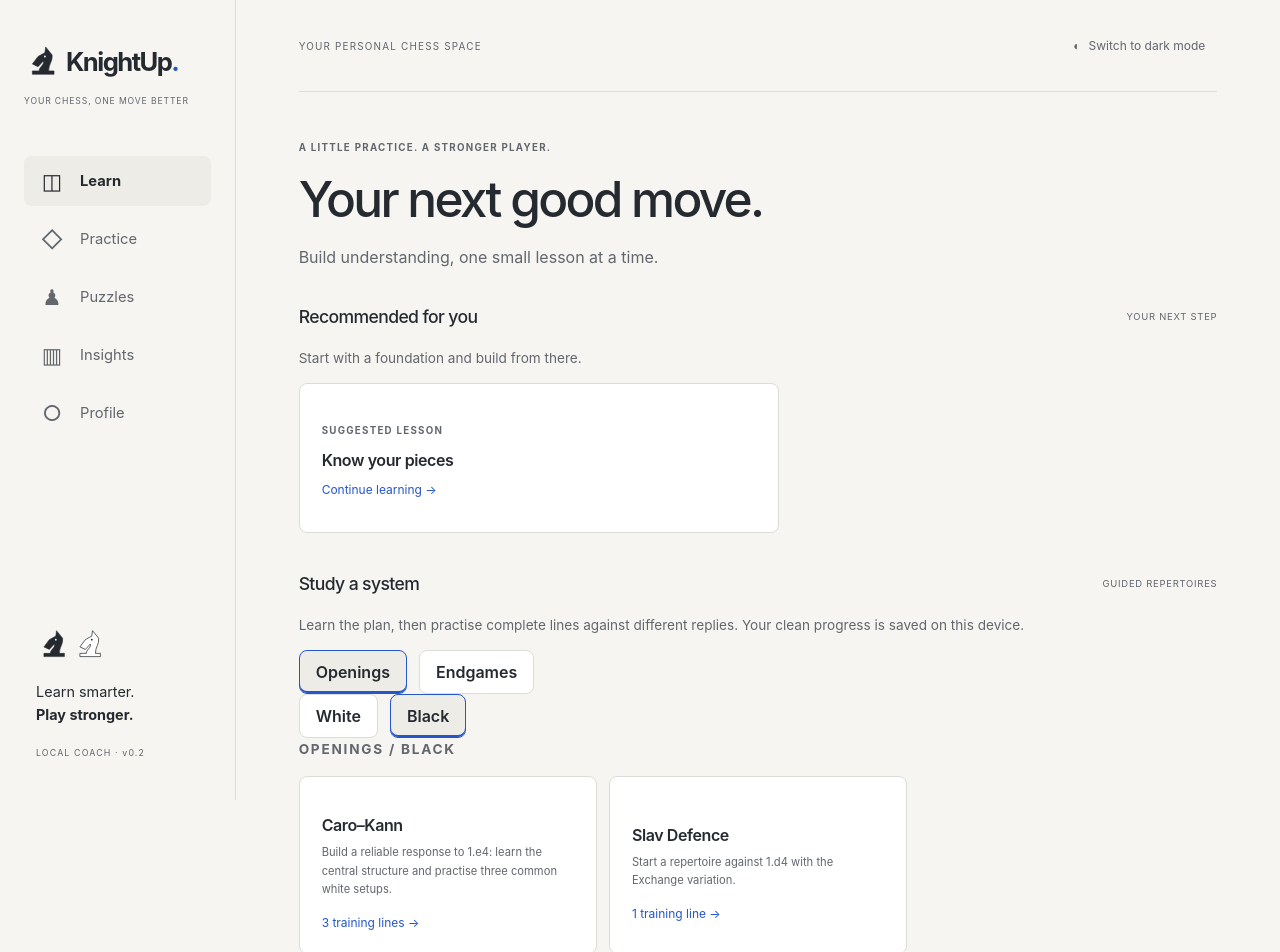
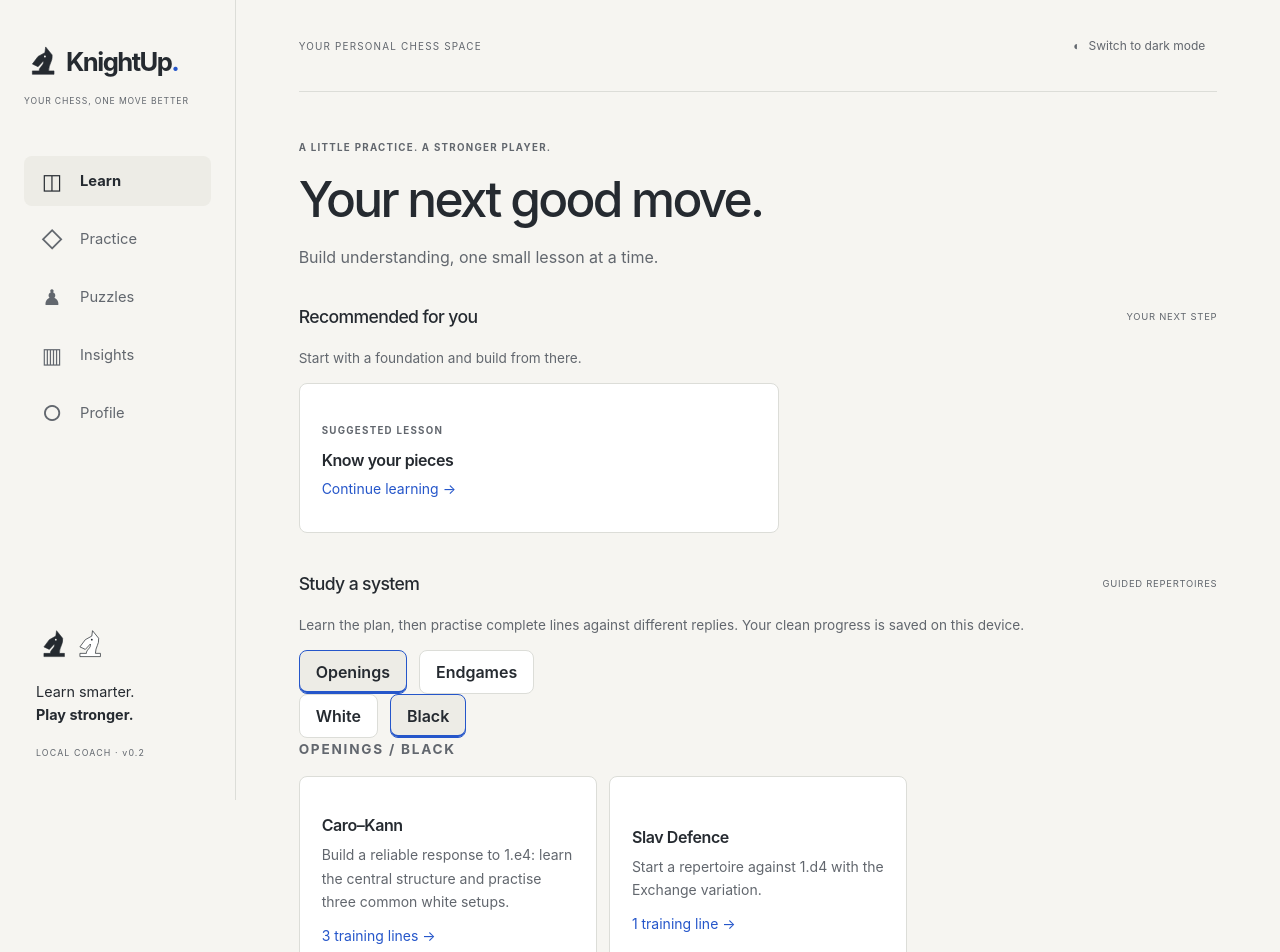
Before and after one commit to nfloser/knightup, a React (Vite) app: page / in a window 1280 px wide. Shown: the top 952 px of the page. Built offline with nearby package versions, Linux system fonts and the light colour scheme.

Commit message:
style: improve course summary readability

```diff
--- a/src/style.css
+++ b/src/style.css
@@ -1874,3 +1874,11 @@ textarea {
     grid-template-columns: 1fr;
   }
 }
+
+/* Keep lesson summaries readable instead of shrinking content on mobile. */
+.course-card p {
+  font-size: 0.875rem;
+}
+.course-card > span:last-child {
+  font-size: 0.875rem;
+}
```
